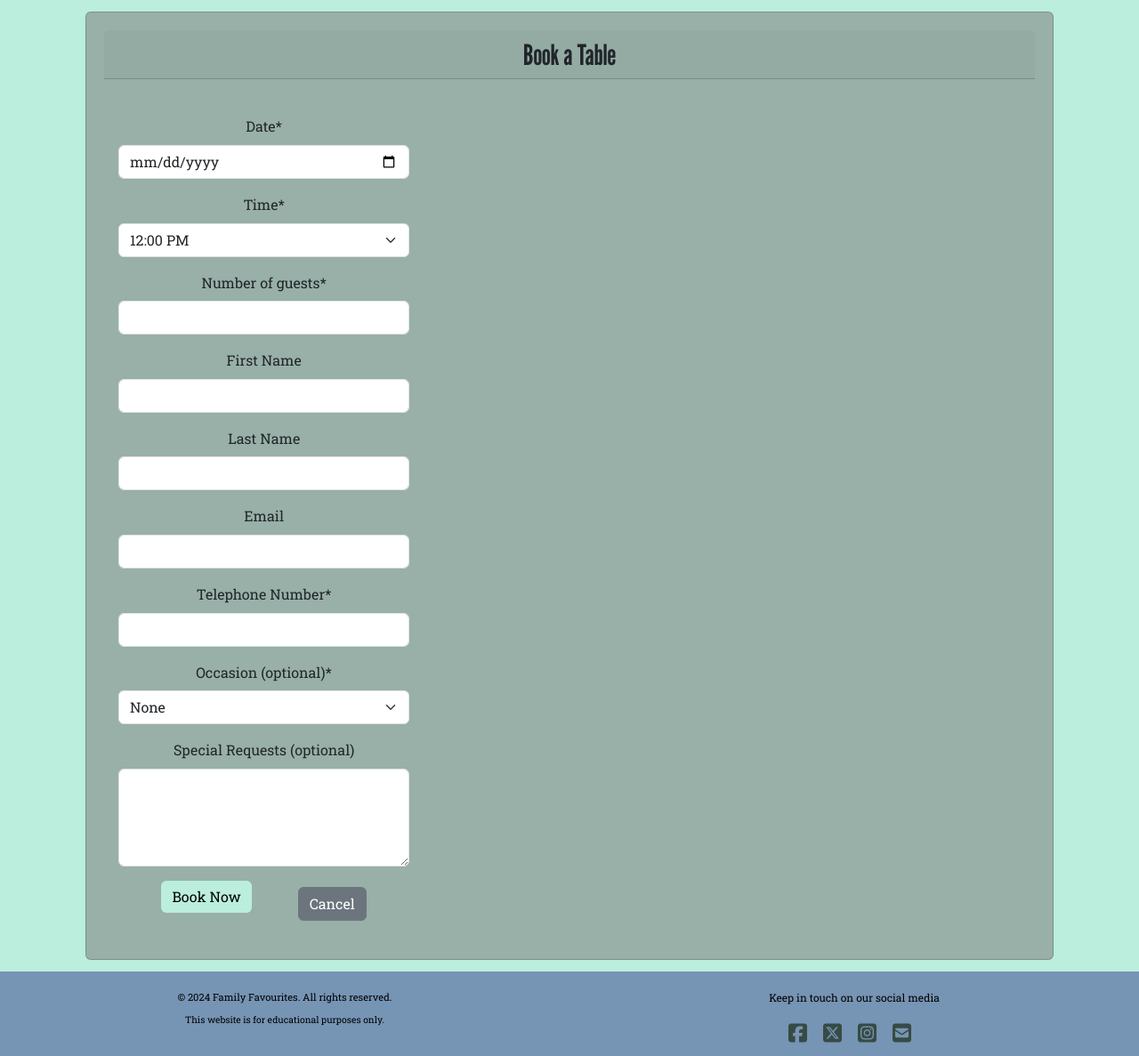
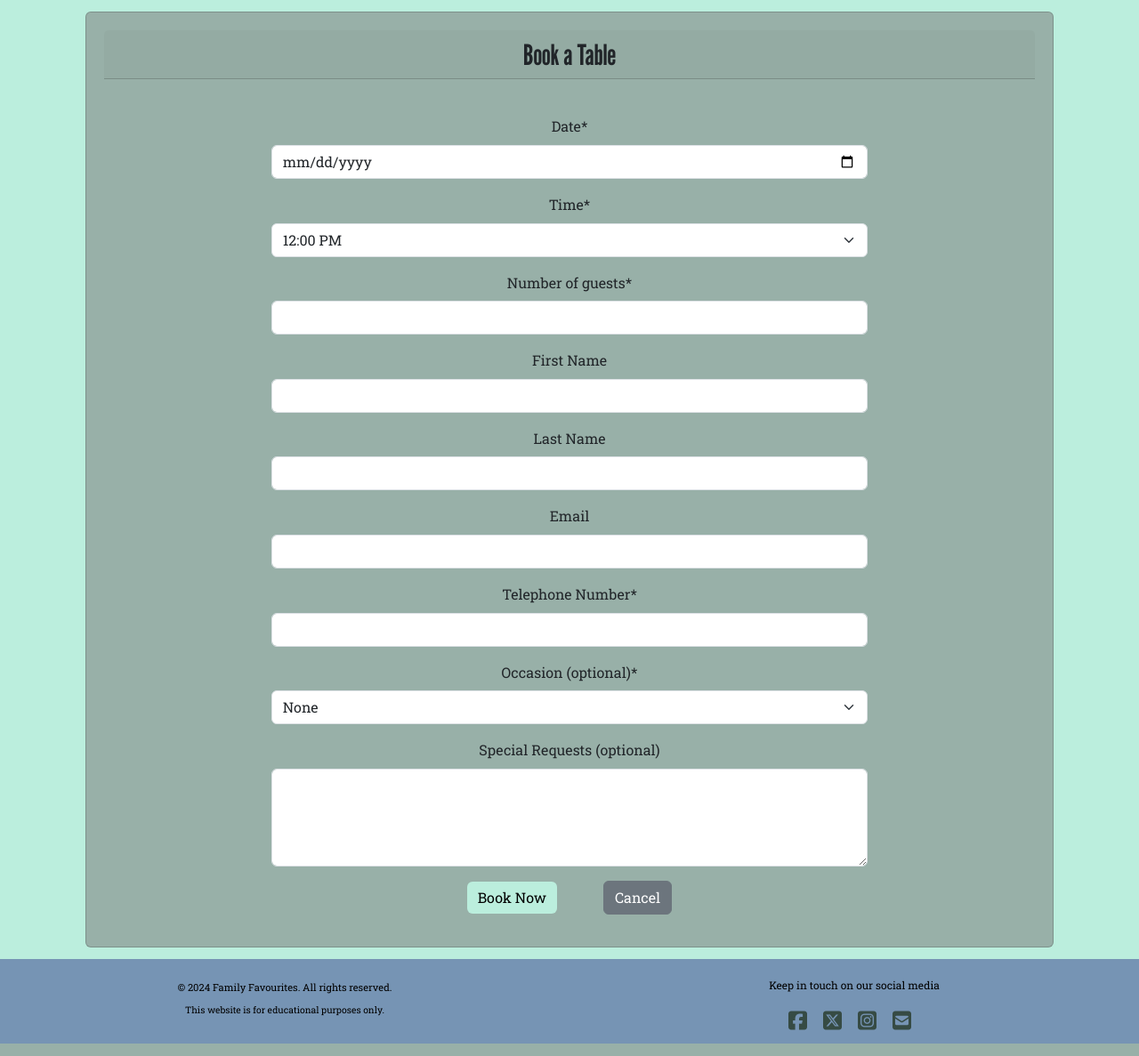
Before and after one commit to Diane-4P/family-favourites, a Django app: page /book_a_table/book_a_table/ in a window 1280 px wide. Shown: the part 102-1289 px from the top of the page at 89% size. Run offline with Django 4.2, Linux system fonts and the light colour scheme; some libraries are stand-ins or nearby versions.

Commit message:
Styling of book_a_table.html

```diff
--- a/book_a_table/templates/book_a_table/book_a_table.html
+++ b/book_a_table/templates/book_a_table/book_a_table.html
@@ -18,11 +18,11 @@
     <div class="card">
         <h2 class="card-header text-center mb-4">Book a Table</h2>
         <div class="card-body">
-            <div class="book-a-table row g-3 text-center">
-                <form method="post" action="{% url 'book_a_table' %}" class="col col-sm-4">
+            <div class="book-a-table row g-3 justify-content-center text-center">
+                <form method="post" action="{% url 'book_a_table' %}" class="col col-sm-4 col-md-8">
                     {% csrf_token %}
                     {{ form | crispy }}
-                    <button type="submit" class="btn btn-primary mb-3 mx-4">Book Now</button>
+                    <button type="submit" class="book-now-btn btn btn-primary mx-4">Book Now</button>
                     <a href="{% url 'book_a_table' %}" class="btn btn-secondary mx-4">Cancel</a>
                 </form>
             </div>
--- a/static/css/styles.css
+++ b/static/css/styles.css
@@ -74,12 +74,7 @@ nav .nav-item {
     color: black;
     cursor: pointer;
 }
-/*
-main {
-    padding: 20px;
-    min-height: 50vh;
-}
-*/
+
 .card {
     background-color: #98B0A8;
     margin: 10px auto;
@@ -144,10 +139,6 @@ footer {
     font-size: 1.5rem;
 }
 
-.book-a-table p {
-    display: inline-grid;
-}
-
 /* Responsive Design */
 @media (max-width: 320px) {
     .header {
@@ -201,6 +192,10 @@ footer {
     .card-text {
         font-size: .75rem;
     }
+
+    .book-now-btn .btn-primary {
+        margin-bottom: 1.5rem;
+    }
 }
 
 @media (min-width: 768px) {
@@ -224,6 +219,10 @@ footer {
     }
 }
 
+.row {
+    align-items: center;
+}
+
 @media (min-width: 1200px){
     .hero-img {
         width: 85vw;
```
